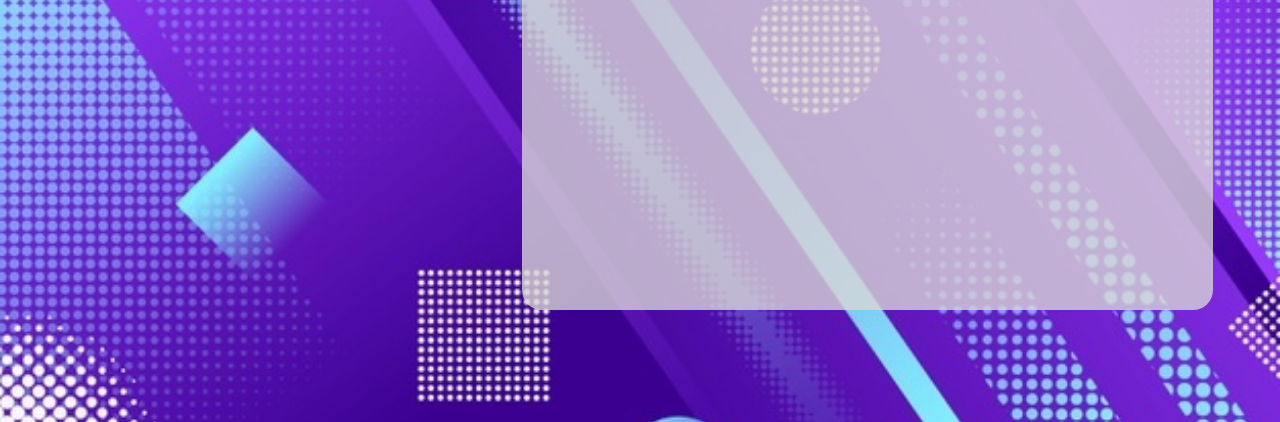
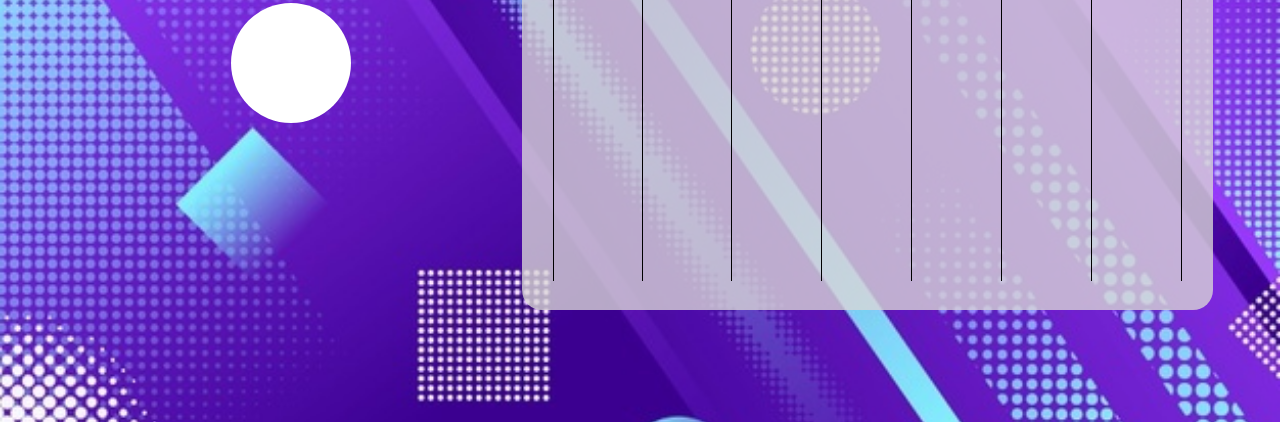
Before and after one commit to Pirunga/lig-4, a plain HTML site: page index.html in a window 1280 px wide. Shown: the part 378-800 px from the top of the page. Drawn offline with Linux system fonts and the light colour scheme.

Commit message:
Modificações
- Adicionando disco da peça atual
- Adicionando border nas colunas

```diff
--- a/index.html
+++ b/index.html
@@ -19,11 +19,13 @@
 
             <p>Peça Atual:</p>
 
-            <div id="pecaAtual"></div>
+            <div id="pecaAtualtext"></div>
 
             <br>
 
             <p id="vertical">Vire a tela para melhor experiência</p>
+
+            <div id="pecaAtual"></div>
         </div>
 
         <div id="tabuleiro">
--- a/style.css
+++ b/style.css
@@ -41,9 +41,11 @@ body {
             flex-direction: column;
         }
 
+            /* TEXTO QUANDO ESTÁ NA VERTICAL */
             body div#container div#imagemEStatus p#vertical {
                 display: none;
             }
+
             /* LOGO */
             body div#container div#imagemEStatus img {
                 width: 31.54vw;
@@ -59,6 +61,13 @@ body {
                 font-size: 24px;
             }
 
+            body div#container div#imagemEStatus div#pecaAtual {
+                width: 15vh;
+                height: 15vh;
+                border-radius: 50%;
+                background-color: white;
+            }
+
         /*TABULEIRO*/
         body div#container div#tabuleiro {
             width: 60%;
@@ -70,11 +79,16 @@ body {
             border-radius: 20px;
         }
 
-        /*COLUNAS DO TABULEIRO*/
-        body div#container div#tabuleiro div.column {
-            width: 13%;
-            height: 90%;
-        }
+            /*COLUNAS DO TABULEIRO*/
+            body div#container div#tabuleiro div.column {
+                width: 13%;
+                height: 90%;
+                border-right: 1px solid black;
+            }
+
+            body div#container div#tabuleiro div#column1 {
+                border-left: 1px solid black;
+            }
 
 @media only screen and (max-width: 768px) and (orientation:portrait) {
     body {
@@ -82,7 +96,7 @@ body {
         /* MOZILA */
         -moz-transform: rotate(90deg);
         /* IE */
-        -ms-transform: rotate(-90deg);
+        -ms-transform: rotate(90deg);
         /* OPERA */
         -o-transform: rotate(90deg);
         /* INTERNET EXPLORER */
@@ -109,6 +123,8 @@ body {
                 font-weight: bolder;
                 font-size: 24px;
             }
+
+
 }
 
 /* TELA PARA COMPUTADOR */
```
